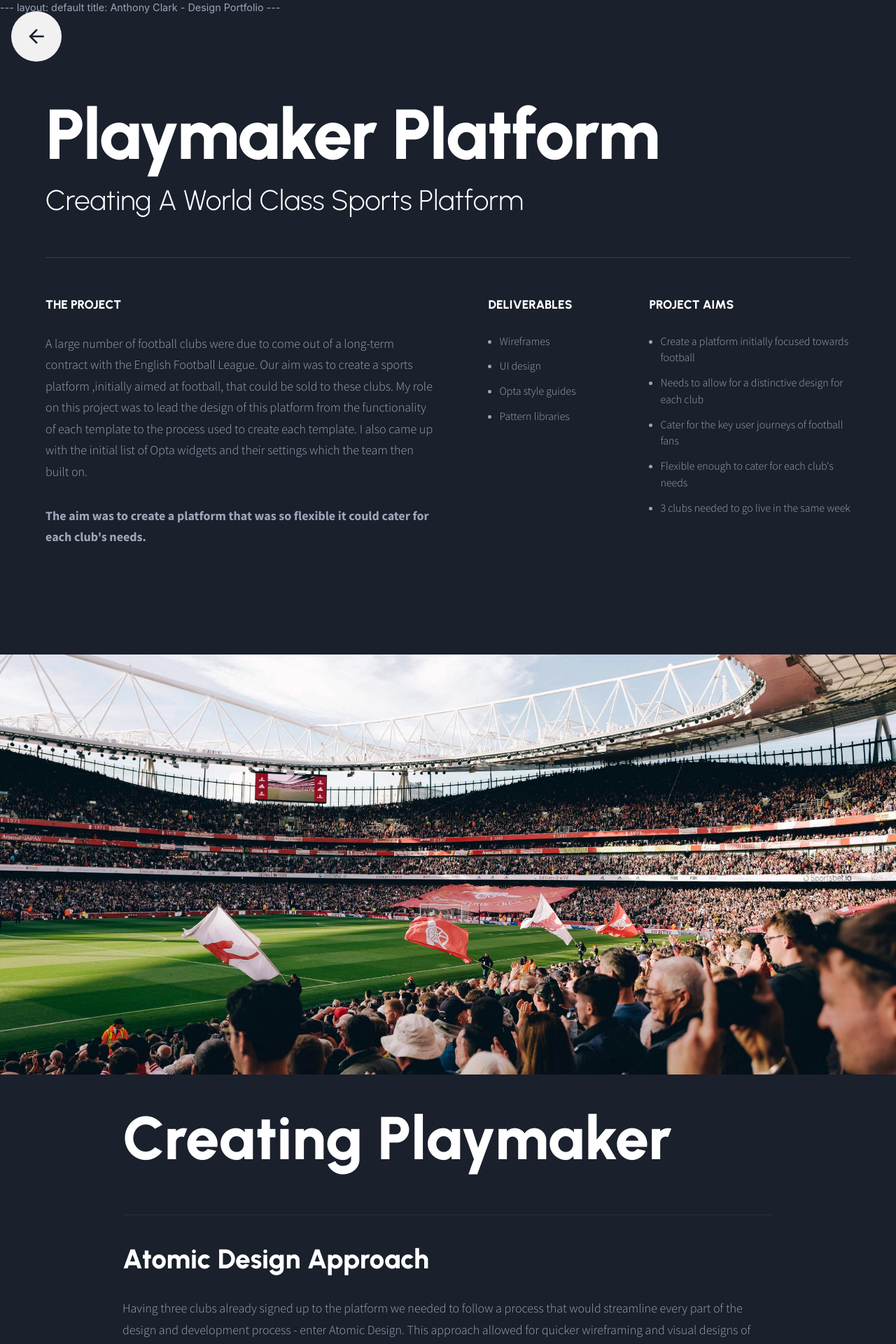
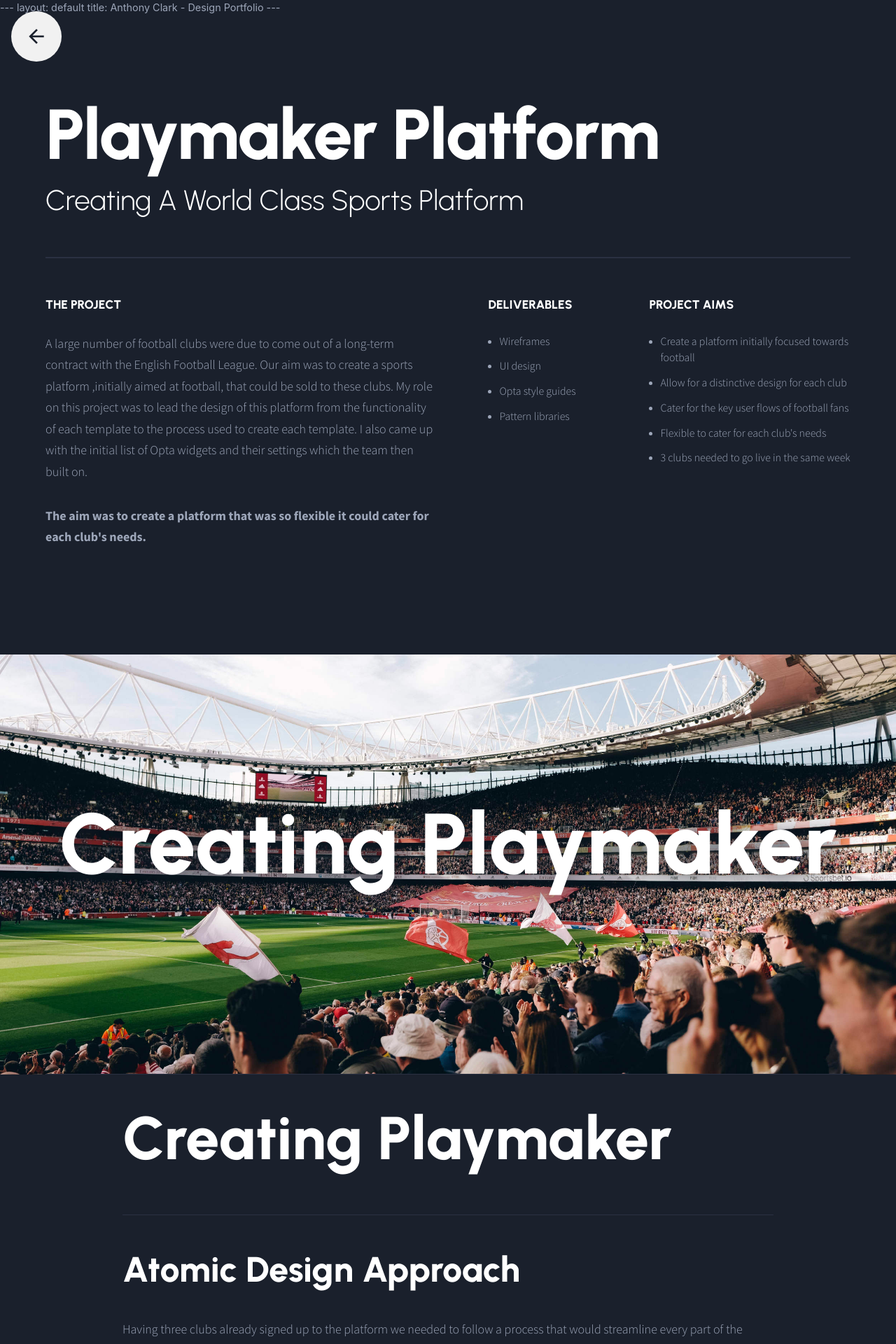
Before and after one commit to anthony-clark/AnthonyClark.github.io, a Jekyll site: the page playmaker-platform.html, which Jekyll copies as it is, in a window 1280 px wide. Shown: the top 1920 px of the page at 70% size. Built offline with Jekyll 4.4.1, drawn with Linux system fonts in a browser that asks for light colours; nearby versions of some CDN libraries; some of the changed text lies outside the part shown.

Commit message:
h2 tweaks

```diff
--- a/Liverpool-fc-store.html
+++ b/Liverpool-fc-store.html
@@ -62,7 +62,7 @@
 
 
 </div>
-<div class="hero-image lfc"></div>
+<div class="hero-image lfc"><h2>The Project</h2></div>
 
 <div class="container screenshot">
 <div class="screenshot-info sticky-content">
--- a/css/main.css
+++ b/css/main.css
@@ -16,7 +16,9 @@
   position: relative;
   clear: both;
 }
-
+.container.fullwidth-screen{
+    margin-top: 56px;
+}
 .container.title{
   margin:40px auto 0 auto;
 
@@ -185,18 +187,26 @@
     padding-bottom: 56px;
     display: block;
     width: 100%;
-     margin: 0;
+     margin: 0 0 48px 0;
           color: #fff;
           border-bottom: 1px solid #2a3042;
 }
-
+h2.no-margin {
+    margin-bottom: 0;
+}
 h3 {
-    font-size: 2.7em;
+    font-size: 3.5em;
      font-family:'Urbanist','Helvetica', 'Arial', 'Sans-Serif';
     font-weight: 800;
-     margin: 40px 0 32px 0;
+     margin: 40px 0 40px 0;
      color: #fff;
      line-height: 1.2em;
+}
+h4{
+    font-size: 2.7em;
+    font-family:'Urbanist','Helvetica', 'Arial', 'Sans-Serif';
+    margin: 32px 0 32px 0;
+    color: #fff;
 }
 h4.template-features {
     font-size: 1.5em;
@@ -239,13 +249,14 @@
 margin-top:120px;
 }
 .hero-image h2 {
-    font-size: 5em;
+    font-size: 8.5em;
     color: #fff;
     display: grid;
     align-items: center;
     text-align: center;
     height: 600px;
     width: 100%;
+    text-shadow: 1px 6px 40px #1A202C;
 }
 .hero-image.playmaker{
     background-image: url("../images/playmaker/playmaker-hero-3.jpg");
@@ -564,9 +575,10 @@
     margin-bottom:20px;
     border:0;
     padding: 0;
+    font-size: 5em;
 }
 .responsive-views h3{
-    margin-top:0;
+    margin:0 0 56px 0;
 }
     .responsive-views img{
         margin-top:40px;
@@ -598,11 +610,15 @@
     }
 
     .row-of-screenshots{
-        max-width:1180px;
+        max-width:1200px;
         margin:0 auto 0 auto;
         display: grid;
+        padding: 0 32px;
         grid-template-columns: repeat(auto-fill, minmax(200px, 1fr));
         grid-gap: 1.7rem;
+    }
+    .row-of-screenshots img{
+        margin-top: 0;
     }
     .container.narrow .screenshot-info-left, .container.narrow .screenshot-info-right{
        width:45%;
@@ -632,9 +648,8 @@
         }
         .container.title{
     max-width:1420px;
+}
 
-
-}
 
 
 
@@ -749,6 +764,9 @@
             }
             .responsive-views h3{
                 font-size: 2em;
+        }
+        .row-of-screenshots{
+            width: 80%;
         }
 
     }
@@ -934,5 +952,13 @@
     #client-list{
         grid-template-columns: repeat(auto-fill, minmax(100px, 1fr));
     }
+    .row-of-screenshots{
+        width: 80%;
+        margin:0 auto 0 auto;
+        display: grid;
+        padding: 0 32px;
+        grid-template-columns: repeat(auto-fill, minmax(120px, 1fr));
+        grid-gap: 1.7rem;
+    }
 
       }
--- a/playmaker-platform.html
+++ b/playmaker-platform.html
@@ -54,9 +54,9 @@
 		<h3 class="template-features">Project aims</h3>
 	<ul>
 		<li>Create a platform initially focused towards football</li>
-		<li>Needs to allow for a distinctive design for each club</li>
-		<li>Cater for the key user journeys of football fans</li>
-		<li>Flexible enough to cater for each club's needs</li>
+		<li>Allow for a distinctive design for each club</li>
+		<li>Cater for the key user flows of football fans</li>
+		<li>Flexible to cater for each club's needs</li>
 		<li>3 clubs needed to go live in the same week</li>
 		</ul>
 	</div>
@@ -66,7 +66,7 @@
 
 
 </div>
-<div class="hero-image playmaker"></div>
+<div class="hero-image playmaker"><div class="container"><h2>Creating Playmaker</h2></div></div>
 <div class="container narrow title">
 	<h2 class="larger-h2">Creating Playmaker</h2>
 	<h3>Atomic Design Approach</h3>
@@ -101,8 +101,8 @@
 
 
 
-<div class="hero-image playmaker-templates"></div>
-<div class="container title"><h2>Key Templates & Features</h2></div>
+<div class="hero-image playmaker-templates"><div class="container"><h2>Key Templates</h2></div></div>
+<div class="container title"><h2 class="no-margin">Key Templates</h2></div>
 <div class="container screenshot">
 <div class="screenshot-info sticky-content">
 	<h3>Homepage</h3>
@@ -209,8 +209,8 @@
 
 	<section class="responsive-views">
 		<div class="container narrow">
-		<h2 class="larger-h2 center">Great on any device</h2>
-		<h3 class="center">Designed from the mobile up, meaning you can follow your club wherever you are.</h3>
+		<h2 class="center">Great on any device</h2>
+		<h3 class="center">Designed from the mobile up. Follow your club wherever you are.</h3>
 		</div>
 		</section>
 
```
Also changed, not shown: lexus-car-search.html (+8 -7 lines).
